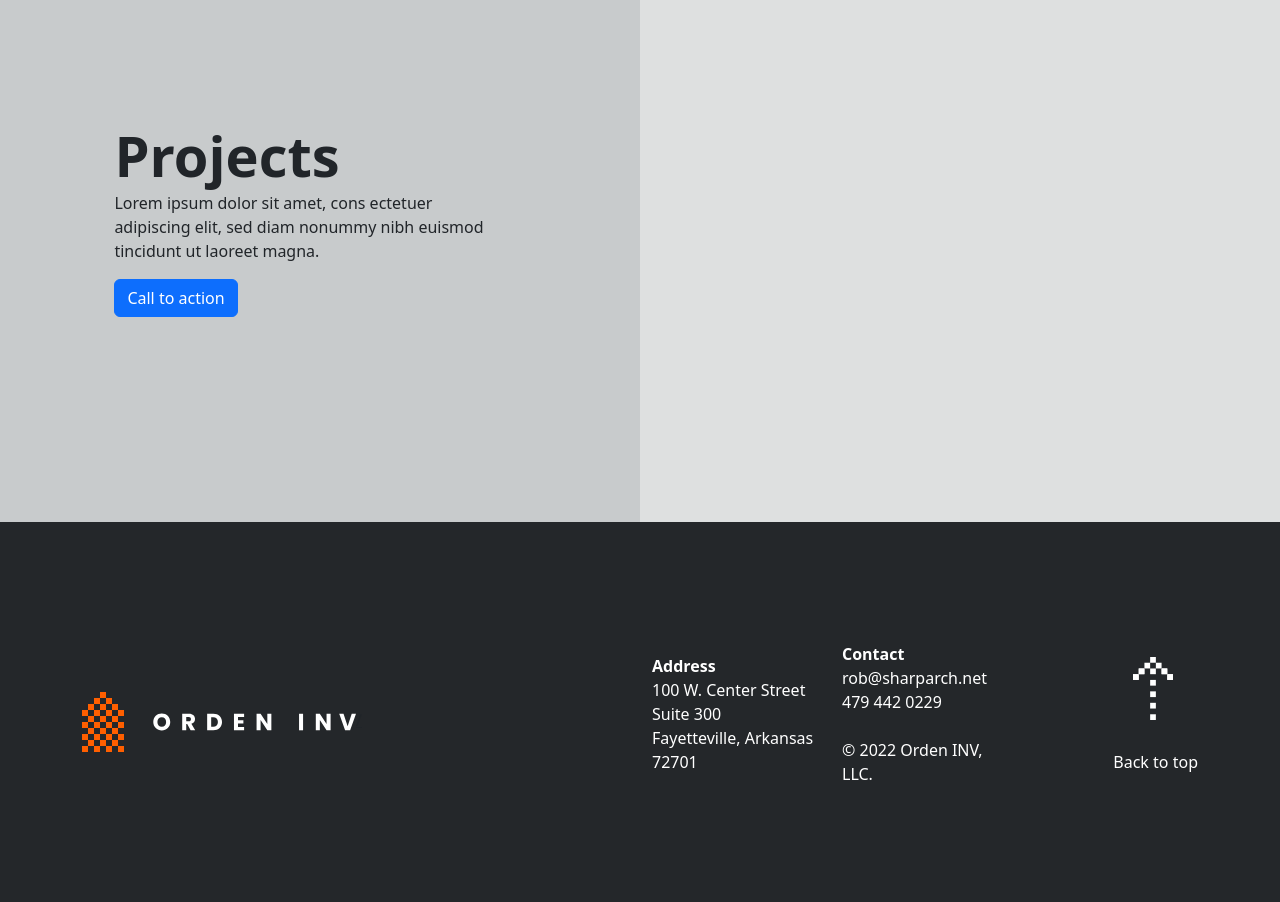
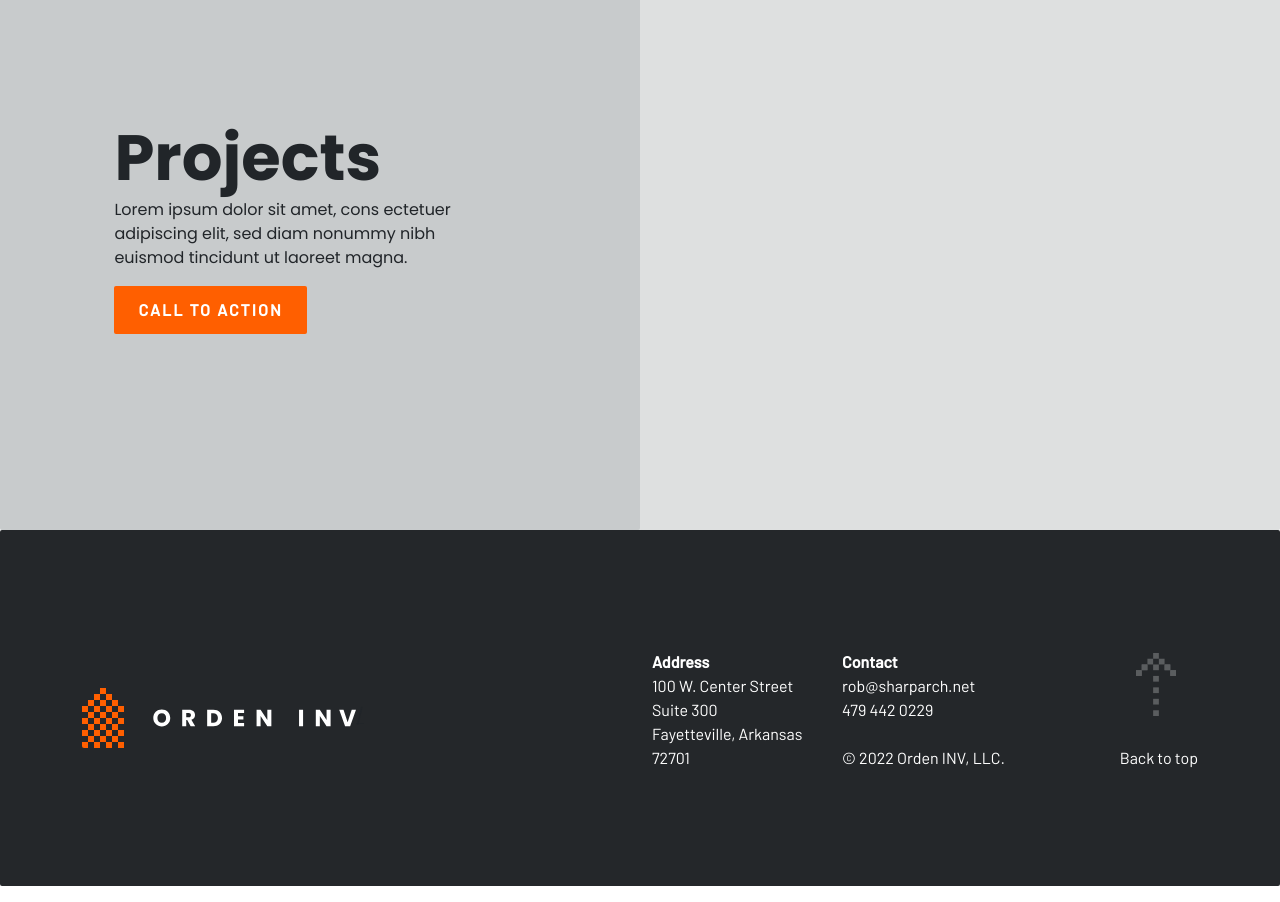
Before and after one commit to Blackadder331/Week18-Coding-Assignment, a React (Create React App) app: page / in a window 1280 px wide. Shown: the part 1880-2782 px from the top of the page. Built offline with nearby package versions, Linux system fonts and the light colour scheme; the HTML template or start-up script is replaced by a standard one.

Commit message:
typogrophy updates and other CSS

```diff
--- a/public/index.html
+++ b/public/index.html
@@ -7,9 +7,13 @@
     <meta name="theme-color" content="#000000" />
     <meta
       name="description"
-      content="Web site created using create-react-app"
+      content="Real estate and development in Northwest Arkansas"
     />
     <link rel="apple-touch-icon" href="%PUBLIC_URL%/logo192.png" />
+    <link rel="preconnect" href="https://fonts.googleapis.com">
+<link rel="preconnect" href="https://fonts.gstatic.com" crossorigin>
+<!--Google fonts-->
+<link href="https://fonts.googleapis.com/css2?family=Barlow:wght@400;500&family=Poppins:ital,wght@0,400;0,700;1,400&display=swap" rel="stylesheet">
     <!--
       manifest.json provides metadata used when your web app is installed on a
       user's mobile device or desktop. See https://developers.google.com/web/fundamentals/web-app-manifest/
@@ -27,7 +31,7 @@
     <title>Orden INV</title>
   </head>
   <body>
-    <noscript>You need to enable JavaScript to run this app.</noscript>
+    <!-- <noscript>You need to enable JavaScript to run this app.</noscript> -->
     <div id="root"></div>
     <!--
       This HTML file is a template.
--- a/src/App.js
+++ b/src/App.js
@@ -37,7 +37,7 @@ const Layout = () => {
 
   return (
     <>
-      <nav className="navbar navbar-expand-xxxl navbar-light fixed-top bg-light">
+      <nav className="navbar navbar-expand-xxxl navbar-light fixed-top bg-white">
         <div className="container" id="nav-custom">
             <a href="/">
             <img
@@ -355,7 +355,7 @@ const Projects = () => {
                     <Card.Footer>
                       <div>
                       <br></br>
-                      <h4>Update Features</h4>
+                      <h5>Update Features</h5>
                       <br></br>
                       <input id="update-name" value={newname} type="text" required className="form-control"
                       onChange={(e) => updateName(e.target.value)}
--- a/src/Components/Footer.js
+++ b/src/Components/Footer.js
@@ -57,7 +57,7 @@ const Footer = () => {
                         <p className="float-end">
                         <a href="#"><img
                                 src="images/footer-arrow.svg"
-                                className="footer-arrow"
+                                className="blink footer-arrow"
                                 style={{ height: 65 }}
                                 alt="Back to top arrow"
                             /><br></br>Back to top</a>
--- a/src/Components/HalfScreenLeadership.js
+++ b/src/Components/HalfScreenLeadership.js
@@ -13,7 +13,8 @@ const HalfScreenLeadership = () => {
                 <div className="text-col-content-leadership">
                     <h2>Leadership and vision</h2>
                     <p>Lorem ipsum dolor sit amet, cons ectetuer adipiscing elit, sed diam nonummy nibh euismod tincidunt ut laoreet magna.</p>
-                    <button className="btn btn-primary">Call to action</button>
+                    <a href="/about" className="btn btn-primary">
+                        Call to action</a>
                 </div>
             </div>
 
--- a/src/Components/HalfScreenProjects.js
+++ b/src/Components/HalfScreenProjects.js
@@ -11,7 +11,7 @@ const HalfScreenProjects = () => {
                 <div className="text-col-content-projects">
                     <h2>Projects</h2>
                     <p>Lorem ipsum dolor sit amet, cons ectetuer adipiscing elit, sed diam nonummy nibh euismod tincidunt ut laoreet magna.</p>
-                    <button className="btn btn-primary">Call to action</button>
+                    <a href="/projects" className="btn btn-primary">Call to action</a>
                 </div>
             </div>
             <div className="col-sm image-col">1 of 2</div>
--- a/src/index.css
+++ b/src/index.css
@@ -26,22 +26,113 @@ label {
 
 
 
-/* * {
+* {
   border-radius: 2px !important;
-} */
+}
 
 
 /* TYPOGROPHY */
 
+* {
+  font-family: 'Poppins', sans-serif;
+}
+
+Html {
+  font-size: 16px;
+}
+
+.navbar-nav li a {
+  font-family: 'Barlow', sans-serif !important;
+  font-size: 30px;
+  text-transform: uppercase;
+  letter-spacing: .125rem;
+}
+
+footer p, footer strong {
+  font-family: 'Barlow', sans-serif;
+}
+
+.btn {
+  font-family: 'Barlow', sans-serif !important;
+  font-weight: 500 !important;
+  text-transform: uppercase;
+  letter-spacing: .125rem;
+  font-size: 1rem;
+  font-weight: 700 !important;
+  padding-left: 24px !important;
+  padding-right: 24px !important;
+  padding-top: 12px !important;
+  padding-bottom: 12px !important;
+}
+
+.btn-primary {
+  font-family: 'Barlow', sans-serif !important;
+  font-weight: bold !important;
+  background-color: #FF5F00 !important;
+  border: #FF5F00 !important;
+  --bs-btn-color: #fff;
+  --bs-btn-bg: #FF5F00 !important;
+  --bs-btn-border-color: #FF5F00 !important;
+  --bs-btn-hover-color: #fff;
+  --bs-btn-hover-bg: #FF5F00 !important;
+  --bs-btn-hover-border-color: #FF5F00 !important;
+  --bs-btn-focus-shadow-rgb: 49, 132, 253;
+  --bs-btn-active-color: #fff;
+  --bs-btn-active-bg: #FF5F00 !important;
+  --bs-btn-active-border-color: #FF5F00 !important;
+  --bs-btn-active-shadow: inset 0 3px 5px rgba(0, 0, 0, 0.125);
+  --bs-btn-disabled-color: #fff;
+  --bs-btn-disabled-bg: #FF5F00 !important;
+  --bs-btn-disabled-border-color: #FF5F00 !important;
+  --bs-btn-box-shadow: none !important;
+  --bs-btn-focus-box-shadow: none !important;
+}
+
+.btn:hover {
+  background-color: #FF7E33 !important;
+  border-color: #FF7E33 !important;
+}
+
+.card .btn {
+  background-color: #24272A !important;
+  border: #24272A !important;
+}
+
+.btn-sm {
+    --bs-btn-font-size: 0.75rem !important;
+}
+
 h1 {
-  font-size: 7rem !important;
+  font-size: 8rem !important;
+  line-height: 1.00 !important;
+  font-weight: 700 !important;;
+}
+
+h2 {
+  font-size: 4rem !important;
+  font-weight: 700 !important;
   line-height: 1.00 !important;
 }
 
-h2 {
-  font-size: 3.5rem !important;
-  font-weight: 700 !important;
-  line-height: 1.00 !important;
+h3 {
+  font-size: 1.5rem !important;
+  line-height: 1.25 !important;
+}
+
+h4 {
+  color: #FF5F00;
+  font-family: 'Barlow', sans-serif;
+  text-transform: uppercase;
+  letter-spacing: .125rem;
+  font-size: 1rem !important;
+}
+
+h5 {
+  color: #24272A;
+  font-family: 'Barlow', sans-serif;
+  text-transform: uppercase;
+  letter-spacing: .125rem;
+  font-size: 1rem !important;
 }
 
 .lead {
@@ -51,6 +142,9 @@ h2 {
   margin-left: 7px !important;
 }
 
+.float-end a {
+  font-family: 'Barlow', sans-serif !important;
+}
 /* CUSTOM NAV */
 
 .navbar {
@@ -341,7 +435,7 @@ footer p {
 
 .footer-arrow {
   padding-top: 2px;
-  padding-left: 20px;
+  padding-left: 16px;
   margin-bottom: 30px;
 }
 
@@ -360,6 +454,29 @@ footer .align-items-center{
 }
 
 
+@-webkit-keyframes blink {
+  0%, 100% { opacity: .25; }
+  50% { opacity: 1; }
+}
+@-moz-keyframes blink {
+  0%, 100% { opacity: .25; }
+  50% { opacity: 1; }
+}
+@-o-keyframes blink {
+  0%, 100% { opacity: .25; }
+  50% { opacity: 1; }
+}
+@keyframes blink {
+  0%, 100% { opacity: .25; }
+  50% { opacity: 1; }
+}
+
+.blink {
+  -webkit-animation: blink 3s infinite;
+  -moz-animation: blink 3s infinite;
+  -o-animation: blink 3s infinite;
+  animation: blink 3s infinite;
+}
 
 /* Large displays */
 @media (min-width: 1400px){
@@ -481,4 +598,25 @@ footer .align-items-center{
     padding-left: 10px;
     padding-right: 10px;
   }
+
+  h1 {
+    font-size: 4rem !important;
+    line-height: 1.00 !important;
+  }
+
+  h2 {
+    font-size: 2.75rem !important;
+    font-weight: 700 !important;
+    line-height: 1.00 !important;
+  }
+
+  h3 {
+    font-size: 1.5rem !important;
+    line-height: 1.25 !important;
+  }
+
+  .lead {
+    font-size: 2rem !important;
+    line-height: 1.15 !important;
+  }
 }
```
